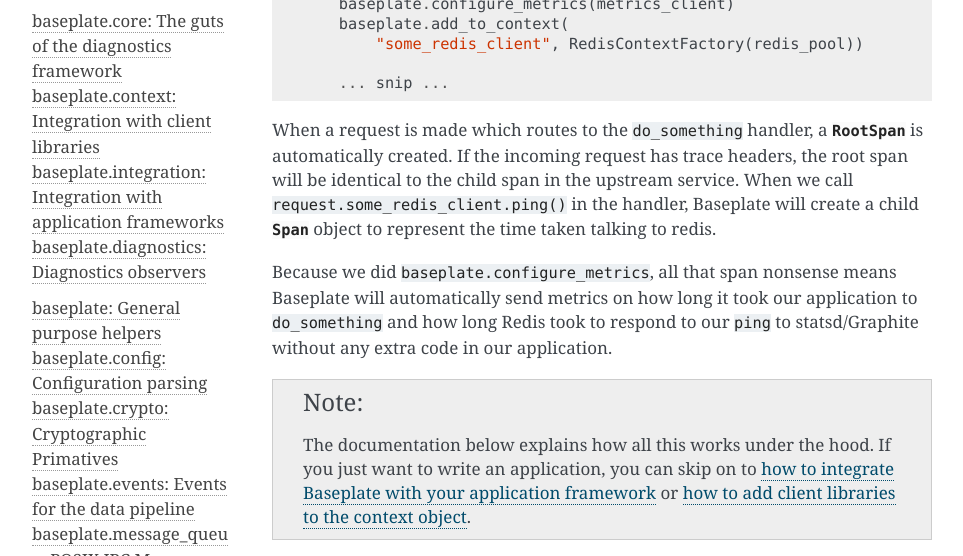
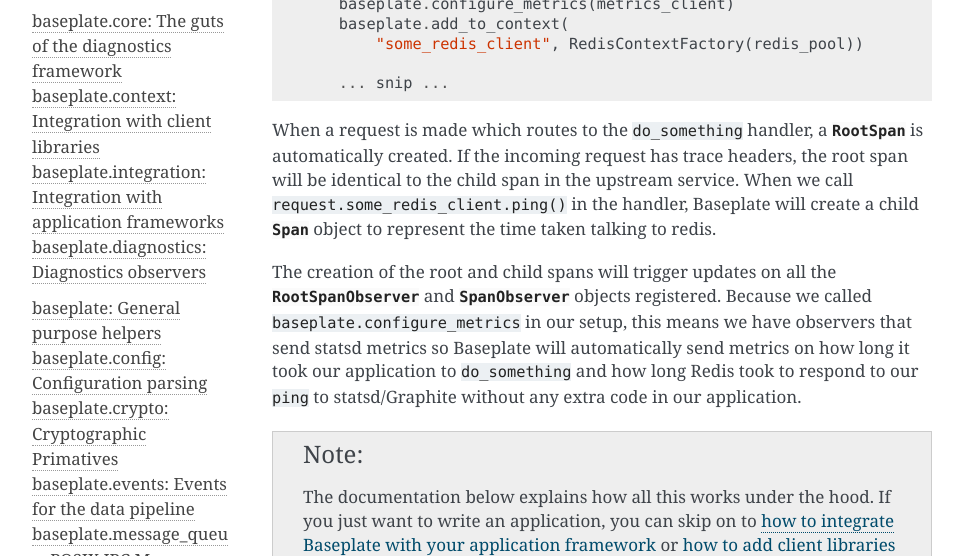
Before and after one commit to reddit/baseplate.py, a Sphinx documentation site: the page built from docs/baseplate/core.rst, in a window 1280 px wide and 900 px high, scrolled down 319 px, cut to the strip 0-556 px from the top of the window. Shown: the whole strip, without its empty margins (148-1111 px from the left). Built offline with Sphinx 7.4.7, drawn with Linux system fonts in a browser that asks for light colours.

Commit message:
reword paragraph to explicitly mention observers

```diff
--- a/docs/baseplate/core.rst
+++ b/docs/baseplate/core.rst
@@ -24,10 +24,13 @@
 handler, Baseplate will create a child :py:class:`~baseplate.core.Span` object
 to represent the time taken talking to redis.
 
-Because we did ``baseplate.configure_metrics``, all that span nonsense means
-Baseplate will automatically send metrics on how long it took our application
-to ``do_something`` and how long Redis took to respond to our ``ping`` to
-statsd/Graphite without any extra code in our application.
+The creation of the root and child spans will trigger updates on all the
+:py:class:`~baseplate.core.RootSpanObserver` and
+:py:class:`~baseplate.core.SpanObserver` objects registered.  Because we called
+``baseplate.configure_metrics`` in our setup, this means we have observers that
+send statsd metrics so Baseplate will automatically send metrics on how long it
+took our application to ``do_something`` and how long Redis took to respond to
+our ``ping`` to statsd/Graphite without any extra code in our application.
 
 .. note::
 
```
